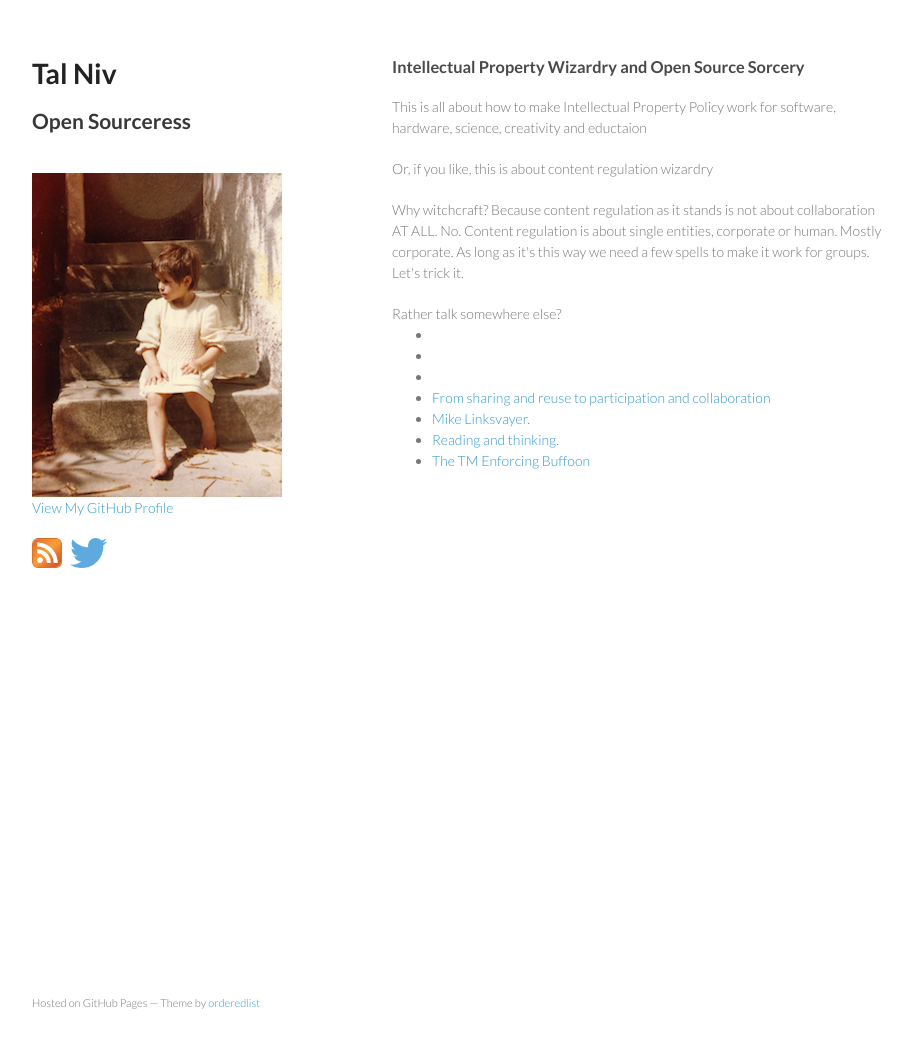
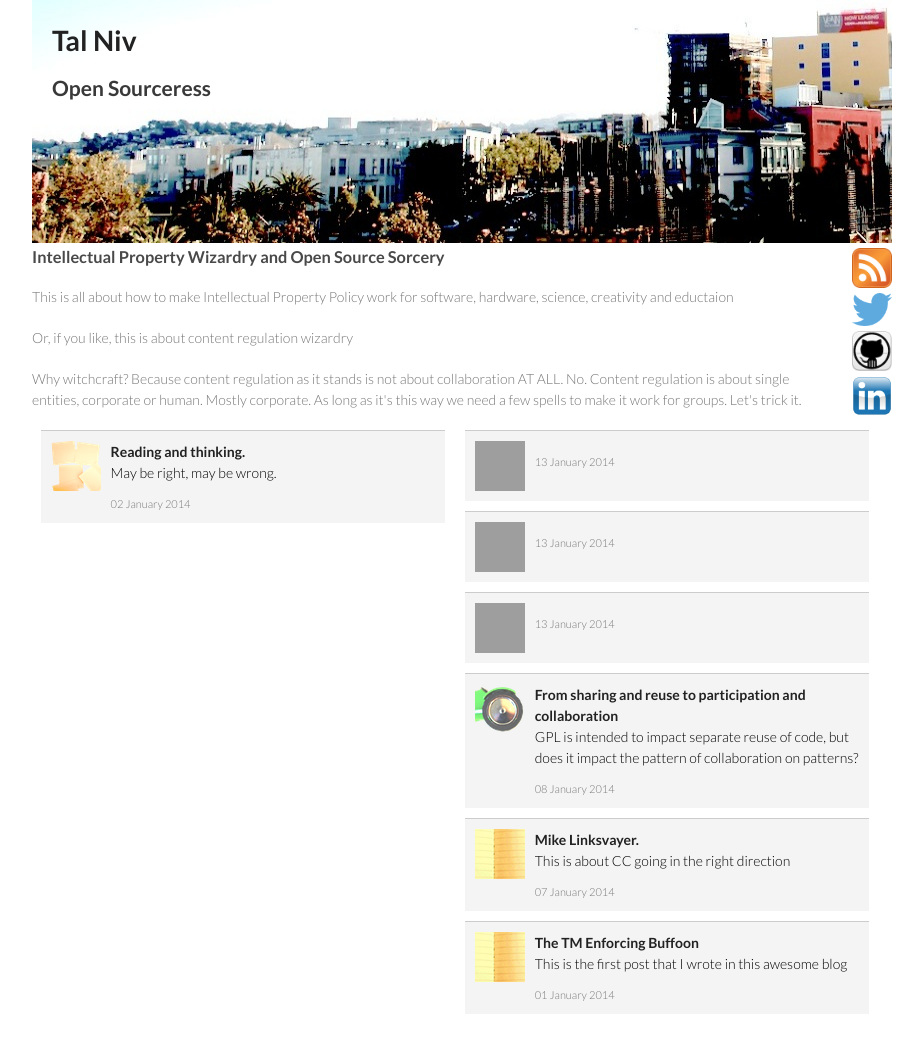
Before and after one commit to talniv/talniv.github.io, a Jekyll site: the page built from index.html, in a window 1280 px wide and 1082 px high. Shown: the top 1048 px of the window, without its empty margins (178-1101 px from the left). Built offline with Jekyll 4.4.1, drawn with Linux system fonts in a browser that asks for light colours; grey boxes are pictures that could not be loaded.

Commit message:
UI Updates

```diff
--- a/index.html
+++ b/index.html
@@ -7,7 +7,7 @@ subtitle: Open Sourceress
   <head>
     <meta charset="utf-8">
     <meta http-equiv="X-UA-Compatible" content="chrome=1">
-    <title>By Tal Niv</title>
+    <title>{{ page.subtitle }}</title>
 
     <link rel="stylesheet" href="stylesheets/styles.css">
     <link rel="stylesheet" href="stylesheets/pygment_trac.css">
@@ -15,49 +15,104 @@ subtitle: Open Sourceress
     <!--[if lt IE 9]>
     <script src="//html5shiv.googlecode.com/svn/trunk/html5.js"></script>
     <![endif]-->
+
+    <style>
+body {
+  padding-top: 0;
+  margin-top: 0;
+}
+.post_box {
+  border-top: #ccc 1px solid;
+  padding: 10px;
+  margin-bottom: 10px;
+  background-color: #F4F4F4;
+  min-height: 50px;
+}
+
+.post_box:hover {
+  background-color: #E0E0E0;
+}
+
+div.image {
+  width: 250px;
+  margin-left: 10px;
+}
+
+div.head_text {
+  margin-right: 60px;
+}
+
+div.links {
+  width: 50px;
+  float: right;
+  text-align: right;
+}
+
+div.post_box_container {
+  display: inline-block;
+  width: 47%;
+  padding-left: 1%;
+  padding-right: 1%;
+  vertical-align: top;
+}
+
+div.post_box p {
+  color: black;
+}
+    </style>
   </head>
   <body>
     <div class="wrapper">
-      <header>
-        <h1>{{ page.title }}<h1>
-        <h2>{{ page.subtitle }}</h2>
-
-        <span style="margin: 20px;">
-          <img align="left" src="TalSittingOnStairs.jpg" width="250" height="324"></img>
-        </span>
-
-        <p class="view"><a href="https://github.com/talniv">View My GitHub Profile</a></p>
-
-        <div>
-          <a href="feed.xml"><img height="30" src="/assets/rss.png"></img></a>
-          &nbsp;
-          <a href="https://twitter.com/talniv"><img height="30" src="/assets/twitter.png"></img></a>
-        <div>
-
-      </header>
-      <section>
-        <h3>
-<a name="welcome-to-the-tal-world" class="anchor" href="#welcome-to-github-pages"><span class="octicon octicon-link"></span></a>Intellectual Property Wizardry and Open Source Sorcery</h3>
-
-<p>This is all about how to make Intellectual Property Policy work for software, hardware, science, creativity and eductaion</p>
-
-<p> Or, if you like, this is about content regulation wizardry </p>
-<p> Why witchcraft? Because content regulation as it stands is not about collaboration AT ALL. No. Content regulation is about single entities, corporate or human. Mostly corporate. As long as it's this way we need a few spells to make it work for groups. Let's trick it. </p>
-
-
-<a name="talk-elsewhere?" class="anchor" href=""><span class="octicon octicon-link"></span></a>Rather talk somewhere else?</h3>
-<ul>
+      <img src="/assets/top_1.jpeg" width="860" height="243"/>
+      <div style="height: 0;">
+        <div style="position: relative; top: -223px; left: 20px;">
+          <h1>{{ page.title }}</h1>
+          <h2>{{ page.subtitle }}</h2>
+        </div>
+      </div>
+      <div class="header">
+        <div class="links">
+          <a href="feed.xml"><img width="40" src="/assets/rss.png"></img></a>
+          <a href="https://twitter.com/talniv"><img width="40" src="/assets/twitter.png"></img></a>
+          <a href="https://github.com/talniv"><img width="40" src="/assets/github.png"></img></a>
+          <a href="https://www.linkedin.com/pub/tal-niv/0/396/76b"><img width="40" src="/assets/linkedin.png"></img></a>
+        </div>
+        <div class="head_text">
+          <h3>Intellectual Property Wizardry and Open Source Sorcery</h3>
+          <p>This is all about how to make Intellectual Property Policy work for software, hardware, science, creativity and eductaion</p>
+          <p> Or, if you like, this is about content regulation wizardry </p>
+          <p> Why witchcraft? Because content regulation as it stands is not about collaboration AT ALL. No. Content regulation is about single entities, corporate or human. Mostly corporate. As long as it's this way we need a few spells to make it work for groups. Let's trick it. </p>
+        </div>
+      </div>
+      <div class="section">
+{% for i in (1..2) %}
+        <div class="post_box_container container_{{ i }}">
+<div>
   {% for post in site.posts %}
-    <li>
-      <a href="{{ post.url }}">{{ post.title }}</a>
-    </li>
-  {% endfor %}
-</ul>
-
-      </section>
-      <footer>
-        <p><small>Hosted on GitHub Pages &mdash; Theme by <a href="https://github.com/orderedlist">orderedlist</a></small></p>
-      </footer>
+  {% assign print_post = false %}
+  {% if post.layout == "note" and i == 1 %}
+    {% assign print_post = true %}
+  {% elsif post.layout != "note" and i == 2 %}
+    {% assign print_post = true %}
+  {% endif %}
+  {% if print_post == true %}
+    <a href="{{ post.url }}">
+      <div class="post_box">
+        <div style="float: left;">
+          <img src="/assets/{{ post.layout }}_icon.png" width="50" height="50"></img>
+        </div>
+        <div style="margin-left: 60px;">
+          <strong>{{ post.title }}</strong>
+          <p>{{ post.description }}</p>
+          <small>{{ post.date | date_to_long_string }}</small>
+        </div>
+      </div>
+    </a>
+  {% endif %}{% endfor %}
+</div>
+        </div>
+{% endfor %}
+      </div>
     </div>
     <script src="javascripts/scale.fix.js"></script>
 
```
Also changed, not shown: _layouts/note.html (+12 -5 lines), _layouts/policy_impact.html (+16 -4 lines), _layouts/post.html (+16 -4 lines), assets/github.png (added), assets/linkedin.png (added), assets/note_icon.png (added), assets/policy_impact_bg.png (added), assets/policy_impact_icon.png (added), assets/post_bg.jpeg (added), assets/post_icon.jpeg (added), assets/post_icon.png (added), assets/top_1.jpeg (added), assets/top_2.jpeg (added), 2 other files.
